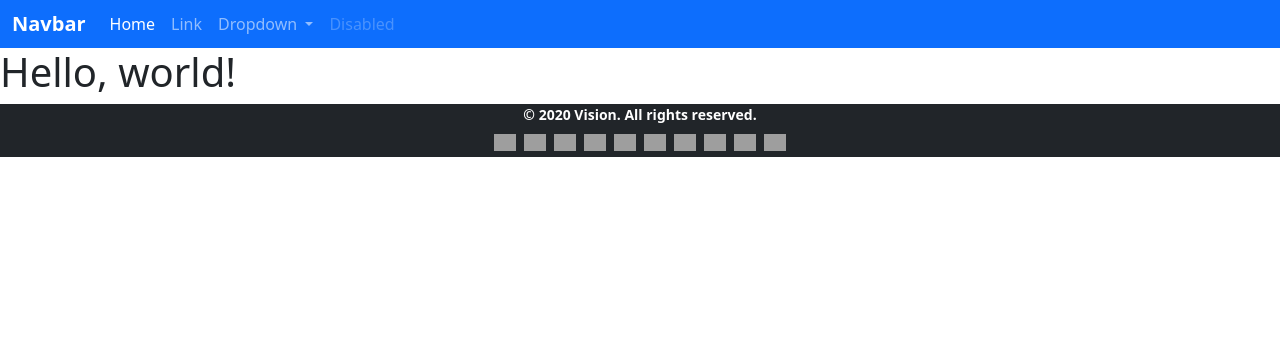
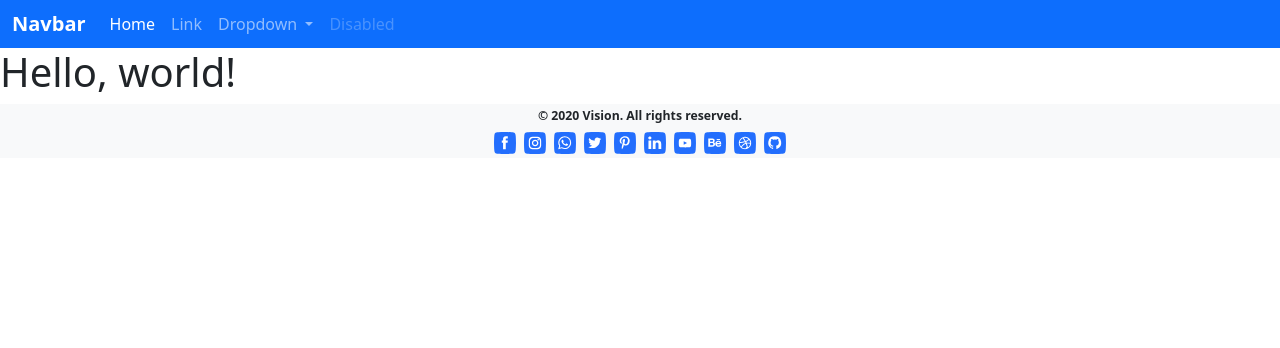
Before and after one commit to AnsariKirdar/templete, a PHP site: page / in a window 1280 px wide. Shown: the top 348 px of the page. Run offline with PHP 8.4, Linux system fonts and the light colour scheme; some libraries are stand-ins or nearby versions; grey boxes are pictures that could not be loaded.

Commit message:
Icon Link to footer

```diff
--- a/inc/footer.php
+++ b/inc/footer.php
@@ -1,40 +1,38 @@
- <footer class="bg-dark">
-
-   <p class="text-center fw-bold small text-white mb-0">
-     © 2020 Vision. All rights reserved.
+ <footer class="bg-light">
+   <p class="text-center small text-dark mb-0">
+     <b><small> © 2020 Vision. All rights reserved.</small></b>
    </p>
-
    <p class="mb-0">
    <ul class="nav justify-content-center">
      <li class="nav-item">
-       <a class="nav-link text-white fw-normal  p-1" target="_blank" href="https://www.facebook.com/visiontechnologymumbai"><img src="http://visiontechnology.co.in//img/common/icon/facebook.svg" alt="Vision Technology Facebook page" width="22px"></a>
+       <a class="nav-link text-white fw-normal  p-1" target="_blank" href="https://www.facebook.com/visiontechnologymumbai"><img src="./img/common/sm-icon/facebook.svg" alt="Vision Technology Facebook page" width="22px"></a>
      </li>
      <li class="nav-item">
-       <a class="nav-link text-white fw-normal  p-1" target="_blank" href="https://www.instagram.com/visiontechnologymumbai/?hl=en"><img src="http://visiontechnology.co.in//img/common/icon/insta.svg" alt="Vision Technology Linkedin Handle" width="22px"></a>
+       <a class="nav-link text-white fw-normal  p-1" target="_blank" href="https://www.instagram.com/visiontechnologymumbai/?hl=en"><img src="./img/common/sm-icon/insta.svg" alt="Vision Technology Linkedin Handle" width="22px"></a>
      </li>
      <li class="nav-item">
-       <a class="nav-link text-white fw-normal  p-1" target="_blank" href="https://wa.me/918850537174"><img src="http://visiontechnology.co.in//img/common/icon/whatsapp.svg" alt="Vision Technology Whatsapp Handle" width="22px"></a>
+       <a class="nav-link text-white fw-normal  p-1" target="_blank" href="https://wa.me/918850537174"><img src="./img/common/sm-icon/whatsapp.svg" alt="Vision Technology Whatsapp Handle" width="22px"></a>
      </li>
      <li class="nav-item">
-       <a class="nav-link text-white fw-normal  p-1" target="_blank" href="https://twitter.com/Kirdarahmed"><img src="http://visiontechnology.co.in//img/common/icon/twitter.svg" alt="Vision Technology Twitter Handle" width="22px"></a>
+       <a class="nav-link text-white fw-normal  p-1" target="_blank" href="https://twitter.com/Kirdarahmed"><img src="./img/common/sm-icon/twitter.svg" alt="Vision Technology Twitter Handle" width="22px"></a>
      </li>
      <li class="nav-item">
-       <a class="nav-link text-white fw-normal  p-1" target="_blank" href="https://in.pinterest.com/ansarikirdar"><img src="http://visiontechnology.co.in//img/common/icon/pinterest.svg" alt="Vision Technology Twitter Handle" width="22px"></a>
+       <a class="nav-link text-white fw-normal  p-1" target="_blank" href="https://in.pinterest.com/ansarikirdar"><img src="./img/common/sm-icon/pinterest.svg" alt="Vision Technology Twitter Handle" width="22px"></a>
      </li>
      <li class="nav-item">
-       <a class="nav-link text-white fw-normal  p-1" target="_blank" href="https://www.linkedin.com/in/ansarikirdar/"><img src="http://visiontechnology.co.in//img/common/icon/linkedln.svg" alt="Vision Technology Twitter Handle" width="22px"></a>
+       <a class="nav-link text-white fw-normal  p-1" target="_blank" href="https://www.linkedin.com/in/ansarikirdar/"><img src="./img/common/sm-icon/linkedln.svg" alt="Vision Technology Twitter Handle" width="22px"></a>
      </li>
      <li class="nav-item">
-       <a class="nav-link text-white fw-normal  p-1" target="_blank" href="https://www.youtube.com/channel/UCSVikbpWTnyQ8HnNqp0jizA"><img src="http://visiontechnology.co.in//img/common/icon/youtube.svg" alt="Vision Technology Twitter Handle" width="22px"></a>
+       <a class="nav-link text-white fw-normal  p-1" target="_blank" href="https://www.youtube.com/channel/UCSVikbpWTnyQ8HnNqp0jizA"><img src="./img/common/sm-icon/youtube.svg" alt="Vision Technology Twitter Handle" width="22px"></a>
      </li>
      <li class="nav-item">
-       <a class="nav-link text-white fw-normal  p-1" target="_blank" href="https://www.behance.net/ansarikirdar1"><img src="http://visiontechnology.co.in//img/common/icon/behance.svg" alt="Vision Technology Twitter Handle" width="22px"></a>
+       <a class="nav-link text-white fw-normal  p-1" target="_blank" href="https://www.behance.net/ansarikirdar1"><img src="./img/common/sm-icon/behance.svg" alt="Vision Technology Twitter Handle" width="22px"></a>
      </li>
      <li class="nav-item">
-       <a class="nav-link text-white fw-normal  p-1" target="_blank" href="https://dribbble.com/ansari-kirdar"><img src="http://visiontechnology.co.in//img/common/icon/dribble.svg" alt="Vision Technology Twitter Handle" width="22px"></a>
+       <a class="nav-link text-white fw-normal  p-1" target="_blank" href="https://dribbble.com/ansari-kirdar"><img src="./img/common/sm-icon/dribble.svg" alt="Vision Technology Twitter Handle" width="22px"></a>
      </li>
      <li class="nav-item">
-       <a class="nav-link text-white fw-normal  p-1" target="_blank" href="https://github.com/ansari-kirdar"><img src="http://visiontechnology.co.in//img/common/icon/git.svg" alt="Vision Technology Twitter Handle" width="22px"></a>
+       <a class="nav-link text-white fw-normal  p-1" target="_blank" href="https://github.com/ansari-kirdar"><img src="./img/common/sm-icon/git.svg" alt="Vision Technology Twitter Handle" width="22px"></a>
      </li>
    </ul>
    </p>
```
